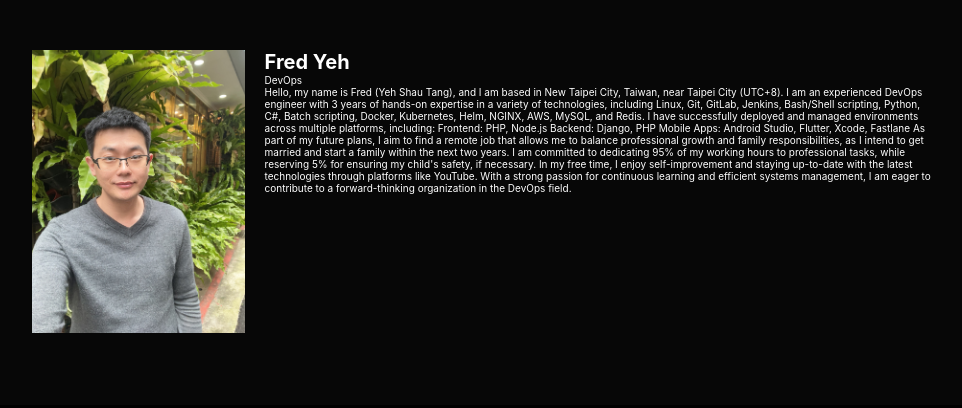
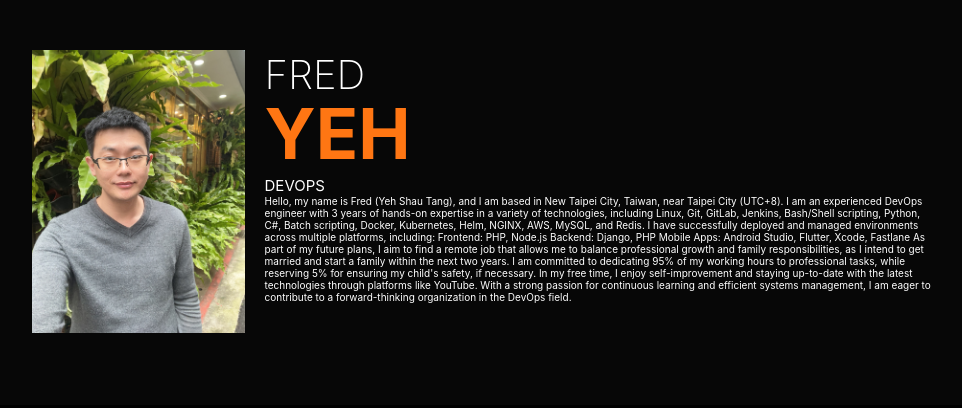
Before and after one commit to fredyah/fredresume, a website built with Vite: page index.html in a window 1280 px wide. Shown: the whole page, without its empty margins (158-1120 px from the left). Built offline with nearby package versions, Linux system fonts and the light colour scheme; a web font is replaced by a local one.

Commit message:
modified css

```diff
--- a/index.html
+++ b/index.html
@@ -1,5 +1,6 @@
 <!DOCTYPE html>
 <html lang="en">
+
     <head>
         <meta charset="UTF-8">
         <meta http-equiv="X-UA-Compatible" content="IE=edge">
@@ -16,7 +17,8 @@
                     </div>
                     <div>
                         <h1 class="profile_name">
-                            Fred Yeh
+                            <span class="profile_name_firstName">Fred</span>
+                            <span class="profile_name_lastName">Yeh</span>
                         </h1>
                         <p class="profile_title">DevOps</p>
                         <p class="description">
--- a/style.css
+++ b/style.css
@@ -56,3 +56,26 @@ a {
     display: flex;
     gap: 2rem;
 }
+.profile_profileImg {
+    max-width: 250px;
+}
+.profile_name_firstName {
+    color: white;
+    font-weight: 200;
+    font-size: clamp(2rem, 8vw, 4rem);
+    text-transform: uppercase;
+    display: block;
+    margin-bottom: -0.8rem;
+}
+.profile_name_lastName {
+    color: var(--primary-color);
+    font-weight: 700;
+    font-size: clamp(2.5rem, 15vw, 7rem);
+    text-transform: uppercase;
+    display: block;
+}
+.profile_title {
+    font-size: 1.5rem;
+    font-weight: 400;
+    text-transform: uppercase;
+}
```
